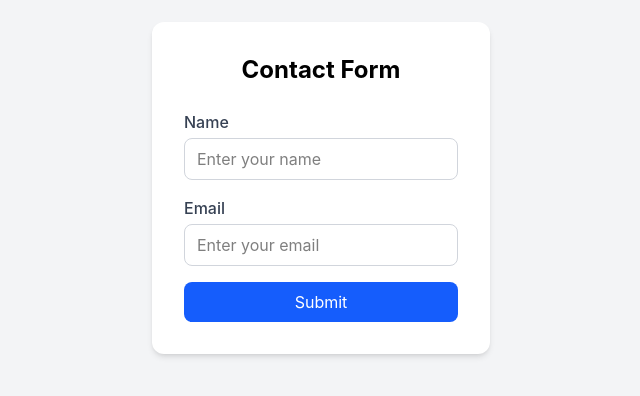
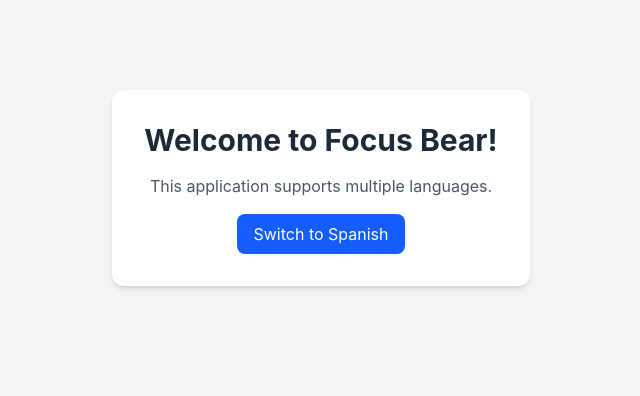
Before and after one commit to mtuannh/mtuannh-focusbear-intern, a React (Vite) app in the folder react-tailwind-practice/: page / in a window 1280 px wide. Shown: the part 212-608 px from the top of the page, without its empty margins (319-959 px from the left). Built offline with nearby package versions, Linux system fonts and the light colour scheme.

Commit message:
issue #21

```diff
--- a/react-tailwind-practice/package.json
+++ b/react-tailwind-practice/package.json
@@ -12,8 +12,10 @@
   "dependencies": {
     "@tailwindcss/vite": "^4.3.3",
     "formik": "^2.4.9",
+    "i18next": "^26.4.2",
     "react": "^19.2.8",
     "react-dom": "^19.2.8",
+    "react-i18next": "^17.0.13",
     "react-router-dom": "^7.18.3",
     "tailwindcss": "^4.3.3",
     "yup": "^1.7.1"
--- a/react-tailwind-practice/src/App.jsx
+++ b/react-tailwind-practice/src/App.jsx
@@ -1,14 +1,11 @@
-import ContactForm from './components/ContactForm'
+import './i18n'
+import TranslationDemo from './components/TranslationDemo'
 
 function App() {
   return (
     <div className="min-h-screen bg-gray-100 flex items-center justify-center">
       <div className="bg-white p-8 rounded-xl shadow-md">
-        <h1 className="text-2xl font-bold mb-6 text-center">
-          Contact Form
-        </h1>
-
-        <ContactForm />
+        <TranslationDemo />
       </div>
     </div>
   )
--- /dev/null
+++ b/react-tailwind-practice/src/components/TranslationDemo.jsx
@@ -0,0 +1,35 @@
+import { useState } from 'react'
+import { useTranslation } from 'react-i18next'
+
+function TranslationDemo() {
+const { t, i18n } = useTranslation()
+const [language, setLanguage] = useState('en')
+
+const changeLanguage = () => {
+const newLanguage = language === 'en' ? 'es' : 'en'
+
+i18n.changeLanguage(newLanguage)
+setLanguage(newLanguage)
+}
+
+return (
+<div className="flex flex-col items-center gap-4 text-center">
+    <h1 className="text-3xl font-bold text-gray-800">
+    {t('welcome')}
+    </h1>
+
+    <p className="text-gray-600">
+    {t('description')}
+    </p>
+
+    <button
+    onClick={changeLanguage}
+    className="px-4 py-2 bg-blue-600 text-white rounded-lg hover:bg-blue-700"
+    >
+    {t('switchLanguage')}
+    </button>
+</div>
+)
+}
+
+export default TranslationDemo
--- /dev/null
+++ b/react-tailwind-practice/src/i18n.js
@@ -0,0 +1,25 @@
+import i18n from 'i18next'
+import { initReactI18next } from 'react-i18next'
+
+import en from './locales/en.json'
+import es from './locales/es.json'
+
+i18n
+.use(initReactI18next)
+.init({
+    resources: {
+    en: {
+        translation: en
+    },
+    es: {
+        translation: es
+    }
+    },
+    lng: 'en',
+    fallbackLng: 'en',
+    interpolation: {
+    escapeValue: false
+    }
+})
+
+export default i18n
--- /dev/null
+++ b/react-tailwind-practice/src/locales/en.json
@@ -0,0 +1,5 @@
+{
+    "welcome": "Welcome to Focus Bear!",
+    "description": "This application supports multiple languages.",
+    "switchLanguage": "Switch to Spanish"
+}
--- /dev/null
+++ b/react-tailwind-practice/src/locales/es.json
@@ -0,0 +1,5 @@
+{
+    "welcome": "¡Bienvenido a Focus Bear!",
+    "description": "Esta aplicación admite varios idiomas.",
+    "switchLanguage": "Cambiar a inglés"
+}
```
Also changed, not shown: 2 other files (tests, documents, lock files or other folders).
